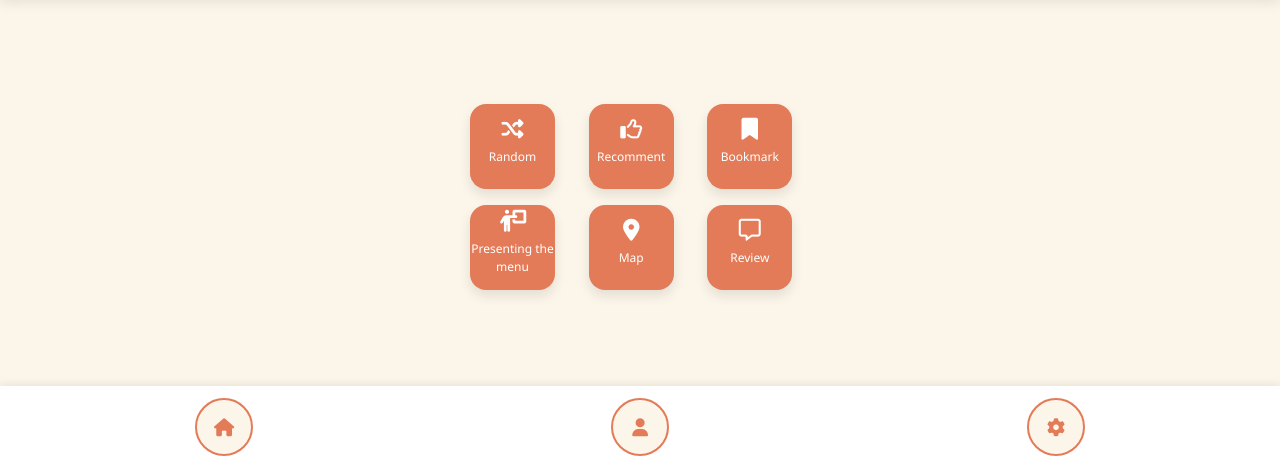
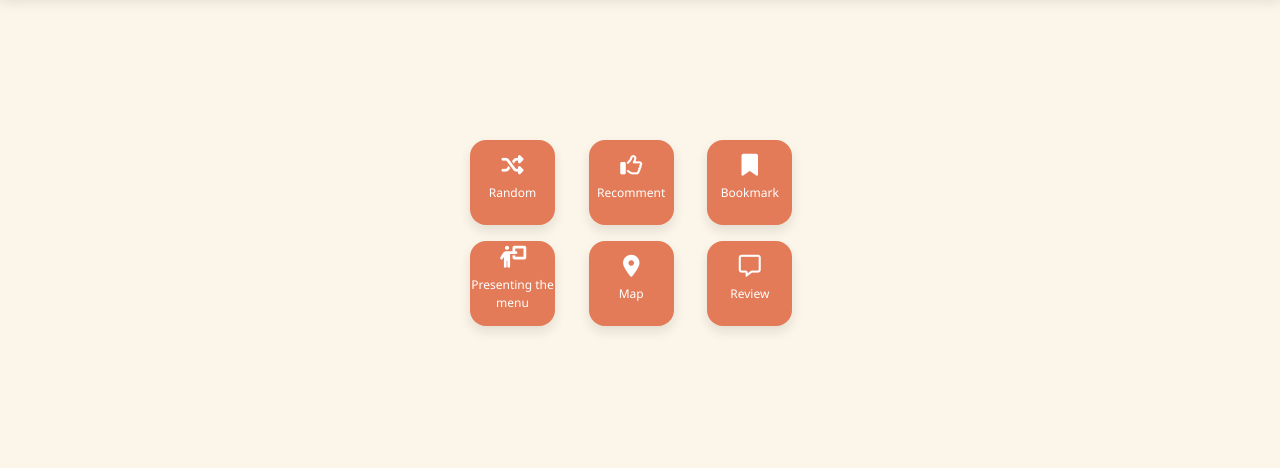
Before and after one commit to noir0540/mobileprojectwongnok1-github.io, a plain HTML site: page index.html in a window 1280 px wide. Shown: the part 332-800 px from the top of the page. Drawn offline with nearby package versions, Linux system fonts and the light colour scheme.

Commit message:
delete under bar

```diff
--- a/index.html
+++ b/index.html
@@ -56,12 +56,5 @@
             </div>
         </div>
     </div>
-
-    <!-- แถบไอคอนด้านล่าง -->
-    <div class="bottom-bar">
-        <div class="bottom-icon"><i class="fas fa-home"></i></div>
-        <div class="bottom-icon"><i class="fas fa-user"></i></div>
-        <div class="bottom-icon"><i class="fas fa-cog"></i></div>
-    </div>
 </body>
 </html>
--- a/styles.css
+++ b/styles.css
@@ -62,16 +62,16 @@ body {
     object-fit: cover;
 }
 
-/* คำนวณพื้นที่ระหว่างรูปและแถบล่าง */
+/* คำนวณพื้นที่ระหว่างรูปและขอบล่างหน้าจอ - แก้ไขใหม่ */
 .content-wrapper {
     position: absolute;
     top: calc(50px + 35vh); /* เริ่มที่ด้านล่างของรูปภาพ (รวมความสูงของ top-bar) */
-    bottom: 82px; /* เว้นระยะจากแถบด้านล่าง (height of bottom-bar + padding) */
+    bottom: 0; /* ขยายไปจนถึงขอบล่างของหน้าจอ */
     display: flex;
     flex-direction: column;
     justify-content: center; /* จัดให้เนื้อหาอยู่ตรงกลางในแนวตั้ง */
     width: 100%;
-    padding-top: 10px;
+    padding: 0;
 }
 
 /* ส่วนของเมนูกริด */
@@ -124,45 +124,6 @@ body {
     background-color: #d56e4c; /* สีเข้มกว่าเล็กน้อย */
 }
 
-/* แถบไอคอนด้านล่าง */
-.bottom-bar {
-    width: 100%;
-    position: fixed;
-    bottom: 0;
-    left: 0;
-    background-color: white;
-    display: flex;
-    justify-content: space-around;
-    padding: 12px 16px;
-    box-shadow: 0 -2px 8px rgba(0, 0, 0, 0.08);
-    height: 82px; /* กำหนดความสูงชัดเจน (58px + padding) */
-    box-sizing: border-box;
-}
-
-.bottom-icon {
-    width: 58px;
-    height: 58px;
-    display: flex;
-    align-items: center;
-    justify-content: center;
-    border-radius: 50%;
-    font-size: 18px;
-    font-weight: bold;
-    transition: all 0.2s;
-    background-color: #fcf6ea; /* พื้นหลังเหมือนกับพื้นหลังหลัก */
-    color: #e37b58; /* สีตัวอักษรเหมือนกับสีไอคอน */
-    border: 2px solid #e37b58; /* เพิ่มเส้นขอบเพื่อให้ดูเด่นชัด */
-}
-
-.bottom-icon:hover {
-    background-color: #faecd9;
-}
-
-.bottom-icon:active {
-    background-color: #f9e3c7;
-    transform: translateY(1px);
-}
-
 /* ตัวบอกตำแหน่งสไลด์ */
 .carousel-indicators {
     bottom: 12px;
@@ -191,8 +152,4 @@ body {
     .menu-icon span {
         font-size: 10px;
     }
-
-    .bottom-icon i {
-        font-size: 24px;
-    }
 }
```
